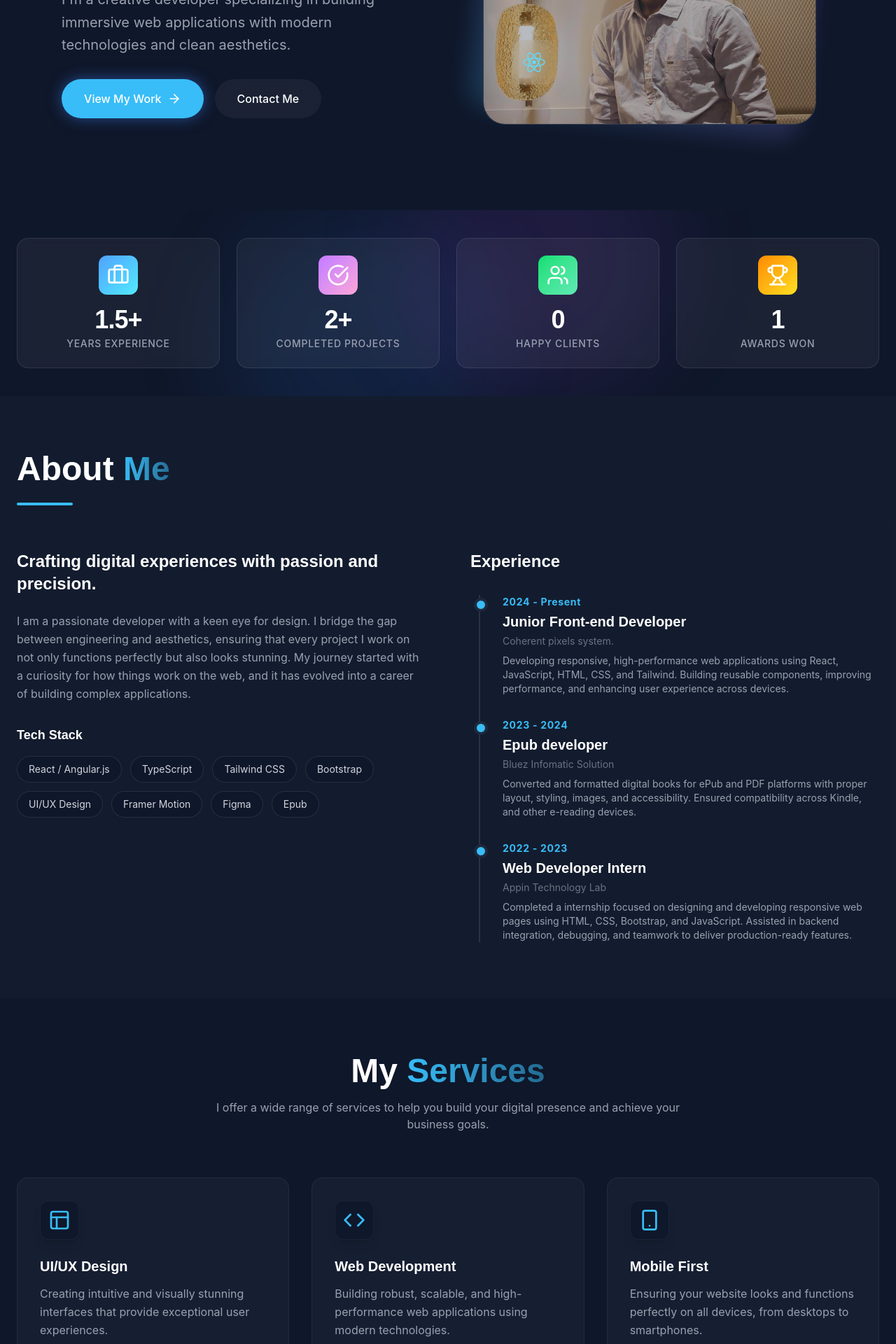
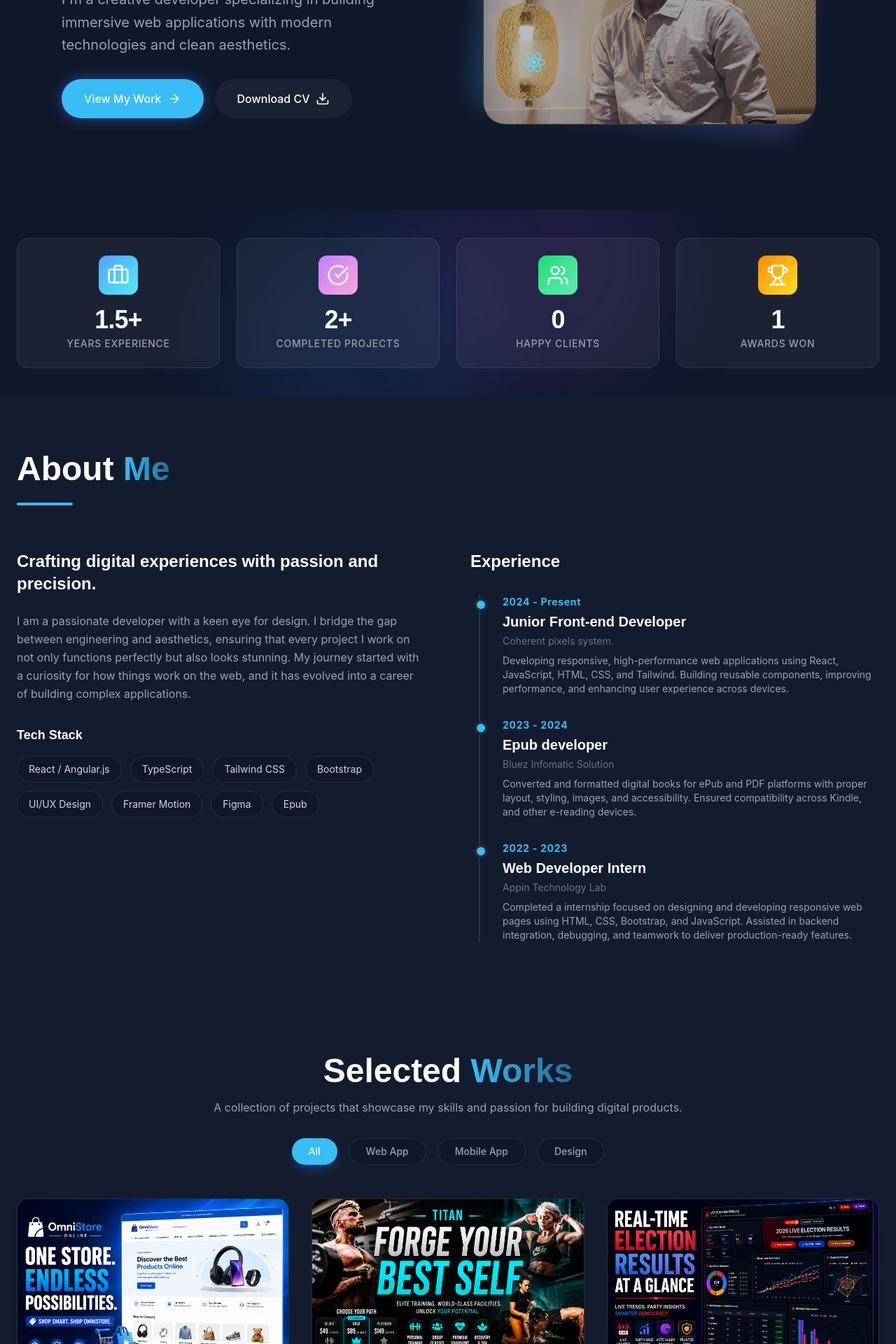
Before and after one commit to AshwinPonnusamy/my-portfolio, a React (Vite) app: page / in a window 1280 px wide. Shown: the part 520-2440 px from the top of the page at 70% size. Built offline with nearby package versions, Linux system fonts and the light colour scheme.

Commit message:
resume download and contact route updated

```diff
--- a/src/components/Navbar.jsx
+++ b/src/components/Navbar.jsx
@@ -22,10 +22,22 @@ const Navbar = () => {
   const navLinks = [
     { name: "Home", path: "/#home" },
     { name: "About", path: "/#about" },
-    { name: "Services", path: "/#services" },
+    // { name: "Services", path: "/#services" },
     { name: "Work", path: "/#work" },
     { name: "Contact", path: "/#contact" },
   ];
+
+  const handleNavLinkClick = (e, path) => {
+    if (path.startsWith("/#")) {
+      const targetId = path.substring(2);
+      const element = document.getElementById(targetId);
+      if (element) {
+        e.preventDefault();
+        element.scrollIntoView({ behavior: "smooth", block: "start" });
+        window.history.pushState(null, null, path);
+      }
+    }
+  };
 
   return (
     <nav
@@ -36,6 +48,7 @@ const Navbar = () => {
       <div className="max-w-7xl mx-auto px-6 flex justify-between items-center">
         <Link
           to="/#home"
+          onClick={(e) => handleNavLinkClick(e, "/#home")}
           className="flex items-center text-2xl font-bold font-display text-white tracking-tighter"
         >
           <div className="md:hidden w-7 h-7 rounded-full mt-1">
@@ -52,6 +65,7 @@ const Navbar = () => {
             <Link
               key={link.name}
               to={link.path}
+              onClick={(e) => handleNavLinkClick(e, link.path)}
               className="group text-gray-200 hover:text-accent transition-colors text-sm font-medium uppercase tracking-wider"
             >
               {link.name}
@@ -60,6 +74,7 @@ const Navbar = () => {
           ))}
           <Link
             to="/#contact"
+            onClick={(e) => handleNavLinkClick(e, "/#contact")}
             className="px-6 py-2 bg-accent hover:bg-blue-600 text-white rounded-full font-medium transition-all transform hover:scale-105 shadow-[0_0_15px_rgba(59,130,246,0.5)]"
           >
             Let's Talk
@@ -84,8 +99,11 @@ const Navbar = () => {
             <Link
               key={link.name}
               to={link.path}
+              onClick={(e) => {
+                handleNavLinkClick(e, link.path);
+                setIsOpen(false);
+              }}
               className="group text-gray-300 hover:text-accent text-lg font-medium"
-              onClick={() => setIsOpen(false)}
             >
               {link.name}
               <span className="block mx-auto max-w-0 group-hover:max-w-full transition-all duration-300 h-0.5 bg-accent"></span>
@@ -94,7 +112,10 @@ const Navbar = () => {
           <Link
             to="/#contact"
             className="px-6 py-3 bg-accent text-center text-white rounded-full font-medium shadow-lg"
-            onClick={() => setIsOpen(false)}
+            onClick={(e) => {
+              handleNavLinkClick(e, "/#contact");
+              setIsOpen(false);
+            }}
           >
             Let's Talk
           </Link>
--- a/src/pages/Home.jsx
+++ b/src/pages/Home.jsx
@@ -24,7 +24,7 @@ export const Home = () => {
       <Hero />
       <Achievements />
       <About />
-      <Services />
+      {/* <Services /> */}
       <Portfolio />
       {/* <Testimonials /> */}
       <Contact />
--- a/src/sections/Contact.jsx
+++ b/src/sections/Contact.jsx
@@ -5,8 +5,7 @@ import {
   Phone,
   Send,
   Github,
-  Linkedin,
-  Instagram,
+  Linkedin
 } from "lucide-react";
 import toast from "react-hot-toast";
 
@@ -143,13 +142,6 @@ const Contact = () => {
                 >
                   <Linkedin size={20} />
                 </a>
-                <a
-                  href="https://www.instagram.com/achu_ashwin_5/"
-                  target="_blank"
-                  className="w-10 h-10 bg-primary rounded-full flex items-center justify-center text-gray-400 hover:text-white hover:bg-gradient-to-r from-[#f9ce34] via-[#ee2a7b] to-[#6228d7] transition-all"
-                >
-                  <Instagram size={20} />
-                </a>
               </div>
             </div>
           </motion.div>
--- a/src/sections/Hero.jsx
+++ b/src/sections/Hero.jsx
@@ -1,5 +1,5 @@
 import React from "react";
-import { ArrowRight } from "lucide-react";
+import { ArrowRight, Download } from "lucide-react";
 import { motion } from "framer-motion";
 import ashwinImg from "../assets/ashwin.jpg";
 import reactIcon from "../assets/icons/reactIcon.svg";
@@ -25,7 +25,7 @@ const Hero = () => {
             transition={{ duration: 0.5 }}
           >
             <span className="px-4 py-2 rounded-full glass text-accent text-sm font-medium tracking-wider uppercase mb-6 inline-block">
-              Available for Freelance
+              Open to work
             </span>
             <h1 className="text-5xl md:text-7xl font-bold leading-tight">
               Building <span className="text-gradient-accent">Digital</span>{" "}
@@ -51,7 +51,7 @@ const Hero = () => {
             className="flex flex-col sm:flex-row gap-4"
           >
             <a
-              href="#portfolio"
+              href="#work"
               className="px-8 py-4 bg-accent hover:bg-blue-600 text-white rounded-full font-medium transition-all transform hover:scale-105 shadow-[0_0_20px_rgba(59,130,246,0.5)] flex items-center justify-center gap-2 group"
             >
               View My Work
@@ -61,10 +61,17 @@ const Hero = () => {
               />
             </a>
             <a
-              href="#contact"
-              className="px-8 py-4 glass hover:bg-white/10 text-white rounded-full font-medium transition-all flex items-center justify-center gap-2"
+              href="/Ashwin_Resume.pdf"
+              download="Ashwin_Resume.pdf"
+              target="_blank"
+              rel="noopener noreferrer"
+              className="px-8 py-4 glass hover:bg-white/10 text-white rounded-full font-medium transition-all flex items-center justify-center gap-2 group"
             >
-              Contact Me
+              Download CV
+              <Download
+                size={20}
+                className="group-hover:translate-y-0.5 transition-transform"
+              />
             </a>
           </motion.div>
         </div>
--- a/src/sections/Portfolio.jsx
+++ b/src/sections/Portfolio.jsx
@@ -13,7 +13,7 @@ const Portfolio = () => {
   const projects = [
     {
       id: 1,
-      title: "Omni Store Online",
+      title: "Omni Store Online (Developing....)",
       category: "Web App",
       image: omniStoreImg,
       description: "A full-featured e-commerce platform with a premium shopping experience.",
@@ -23,7 +23,7 @@ const Portfolio = () => {
     },
     {
       id: 2,
-      title: "Titan Muscle Club",
+      title: "Titan Muscle Club (Developing....)",
       category: "Web App",
       image: titanMuscleImg,
       description: "Elite fitness platform featuring training programs and world-class facility showcases.",
@@ -33,44 +33,14 @@ const Portfolio = () => {
     },
     {
       id: 3,
-      title: "TN Vote Vision",
+      title: "TN Vote Vision (Developing....)",
       category: "Web App",
       image: voteVisionImg,
       description: "Real-time election results dashboard with live data visualization and deep insights.",
       tags: ["React", "Data Visualization", "SEO"],
       link: "https://tnvotevision.netlify.app/",
       github: "https://github.com/AshwinPonnusamy/TN_vote_vision",
-    },
-    {
-      id: 4,
-      title: "AI Content Generator",
-      category: "Web App",
-      image: "https://images.unsplash.com/photo-1677442136019-21780ecad995?auto=format&fit=crop&q=80&w=800",
-      description: "Generate blog posts and social media captions with AI.",
-      tags: ["OpenAI API", "Next.js"],
-      link: "#",
-      github: "#",
-    },
-    {
-      id: 5,
-      title: "Finance Dashboard",
-      category: "Design",
-      image: "https://images.unsplash.com/photo-1551288049-bbbda536339a?auto=format&fit=crop&q=80&w=800",
-      description: "Modern UI for tracking investments and expenses.",
-      tags: ["Figma", "UI/UX"],
-      link: "#",
-      github: "#",
-    },
-    {
-      id: 6,
-      title: "Travel Booking Site",
-      category: "Web App",
-      image: "https://images.unsplash.com/photo-1488646953014-85cb44e25828?auto=format&fit=crop&q=80&w=800",
-      description: "Book flights and hotels with ease.",
-      tags: ["Vue.js", "Laravel"],
-      link: "#",
-      github: "#",
-    },
+    }
   ];
 
   const categories = ["All", "Web App", "Mobile App", "Design"];
```
Also changed, not shown: 2 other files (tests, documents, lock files or other folders).
